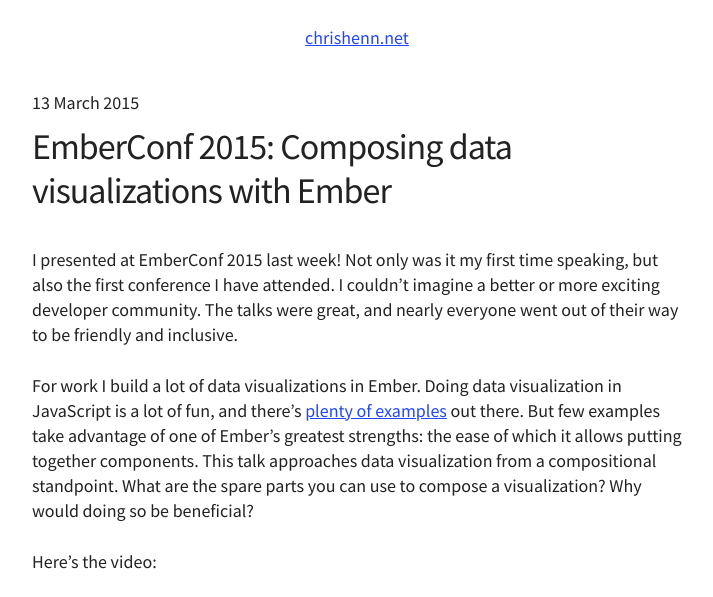
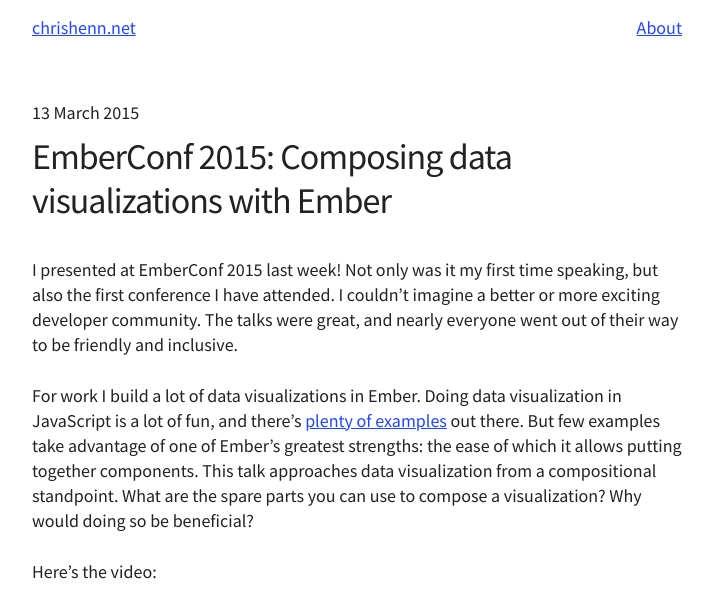
Before and after one commit to chnn/chrishenn-net, a Jekyll site: the page built from _posts/2015-03-13-composing-visualizations-in-ember.markdown, in a window 1280 px wide, cut to the strip 0-597 px from the top of the page. Shown: the whole strip, without its empty margins (283-996 px from the left). Built offline with Jekyll 4.4.1, drawn with Linux system fonts in a browser that asks for light colours.

Commit message:
More misc design tweaks

```diff
--- a/_layouts/default.html
+++ b/_layouts/default.html
@@ -11,11 +11,12 @@
     </head>
 
     <body>
-        <header>
-            <div class="brand"><a href="http://chrishenn.net">chrishenn.net</a></div>
-        </header>
+        <div class="content">
+            <header>
+                <div><a href="http://chrishenn.net">chrishenn.net</a></div>
+                <div><a href="{{ site.baseurl }}/about.html">About</a></div>
+            </header>
 
-        <div class="content">
             {{ content }}
         </div>
 
@@ -30,11 +31,5 @@
                 el.outerHTML = katex.renderToString(el.textContent.replace(/%.*/g, ''), { displayMode: true });
             });
         </script>
-
-        <!-- For interactive STL file viewing -->
-        <script src="{{ site.baseurl }}/assets/js/three.min.js"></script>
-        <script src="{{ site.baseurl }}/assets/js/stl-loader.min.js"></script>
-        <script src="{{ site.baseurl }}/assets/js/orbit-controls.min.js"></script>
-        <script src="{{ site.baseurl }}/assets/js/init-stl.js"></script>
     </body>
 </html>
--- a/_posts/2015-03-13-composing-visualizations-in-ember.markdown
+++ b/_posts/2015-03-13-composing-visualizations-in-ember.markdown
@@ -10,7 +10,7 @@
 Here's the video:
 
 <figure>
-    <iframe width="600" height="318" src="https://www.youtube-nocookie.com/embed/J-LpgGqyxcI?rel=0" frameborder="0" allowfullscreen></iframe>
+    <iframe width="650" height="370" src="https://www.youtube-nocookie.com/embed/J-LpgGqyxcI?rel=0" frameborder="0" allowfullscreen></iframe>
 </figure>
 
 <figure>
--- a/assets/css/screen.scss
+++ b/assets/css/screen.scss
@@ -5,15 +5,14 @@
 @import "skeleton.css";
 @import "katex.min.css";
 @import "syntax.css";
-@import "icomoon.css";
 
 $sans: "Source Sans Pro", sans-serif;
 $mono: "Source Code Pro", Monaco, Menlo, Consolas, "Courier New", monospace;
 $body-font-size: 1.8rem;
 $math-font-size: $body-font-size;
 $code-font-size: 14px;
-$content-width: 700px;
-$text-content-width: 650px;
+$site-width: 650px;
+$date-width: 170px;
 
 $gray02: #bdc3c7;
 $gray08: #303845;
@@ -47,28 +46,21 @@
     overflow: scroll;
 }
 
-.brand {
-    text-align: center;
-    font-family: $sans;
-    font-size: $body-font-size;
-    padding-top: 25px;
-    padding-bottom: 25px;
+header {
+    display: flex;
+    justify-content: space-between;
+    margin: 0 auto 60px auto;
 }
 
 .content {
     margin: 0 auto;
-    max-width: $content-width;
+    max-width: $site-width;
     padding: 15px;
 }
 
 .home {
-    .intro {
-        text-align: center;
-    }
-
     h2 {
         font-size: 2.4rem;
-        margin-top: 50px;
         margin-bottom: 30px;
         text-align: center;
     }
@@ -80,19 +72,13 @@
     margin-bottom: 10px;
 
     .date {
-        flex: 1 0 200px;
+        flex: 1 0 $date-width;
     }
 
     .title {
-        flex: 1 1 $content-width - 200px;
+        flex: 1 1 $site-width - $date-width;
         display: flex;
         align-items: center;
-    }
-
-    .icon-link {
-        color: $gray02;
-        font-size: 1.6rem;
-        margin-left: 12px;
     }
 
     p {
@@ -101,7 +87,7 @@
     }
 }
 
-@media only screen and (max-width: $content-width) {
+@media only screen and (max-width: $site-width) {
     .post-link {
         margin-bottom: 20px;
 
@@ -112,19 +98,17 @@
 }
 
 .page {
-    max-width: $text-content-width;
     margin: 0 auto;
 
     img {
-        width: 100%;
+        max-width: 300px;
         display: block;
-        margin: 10px auto 50px auto;
+        margin: 40px auto;
     }
 }
 
 .post {
     margin: 0 auto 80px auto;
-    max-width: $text-content-width;
 
     h1 {
         margin-top: 0;
@@ -227,7 +211,4 @@
             cursor: pointer;
         }
     }
-
-    .post-content {
-    }
 }
```
Also changed, not shown: _posts/2017-07-08-visualizing-multivariable-derivative.md (+7 -0 lines), about.md (+2 -4 lines), index.html (+3 -5 lines), assets/images/big-chicken.jpg (deleted), assets/images/me.jpg.
